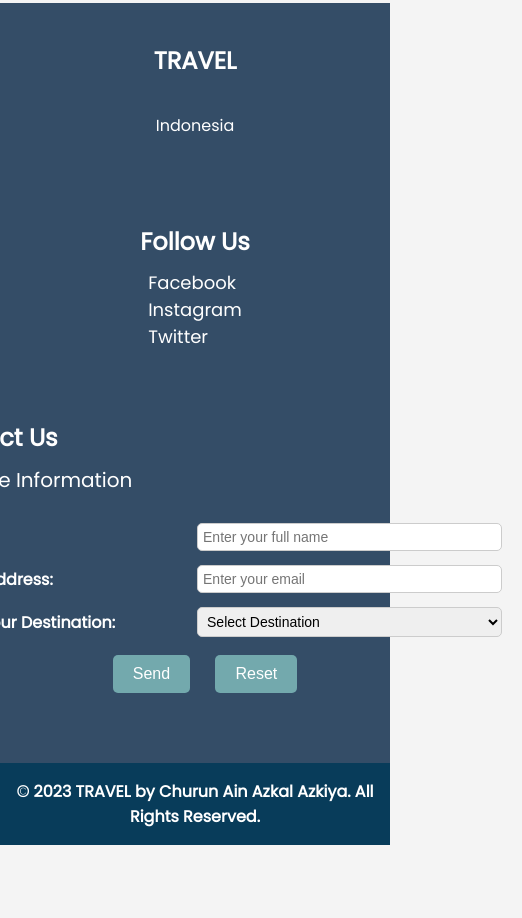
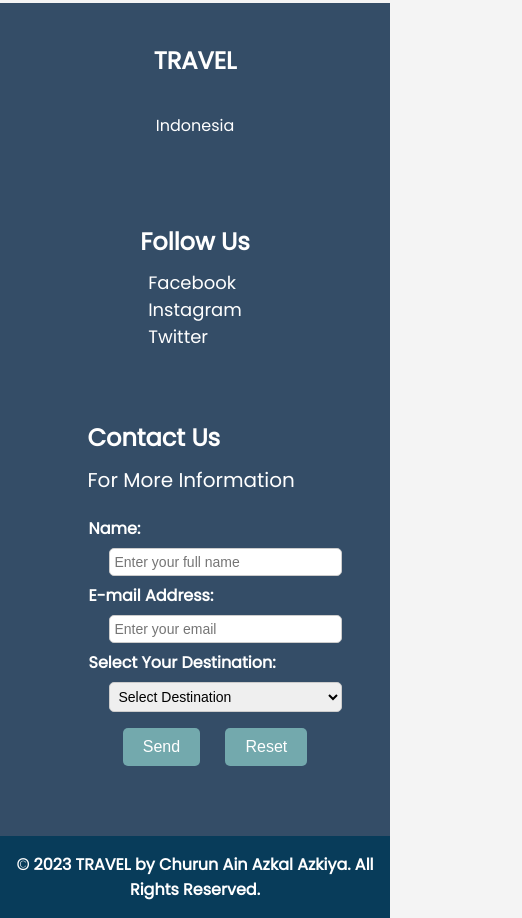
Before and after one commit to revou-fundamental-course/29-apr-24-az-saca, a plain HTML site: page index.html in a window 390 px wide. Shown: the part 1736-2654 px from the top of the page, 522 px wide, since content can reach past the window. Before the commit the page ends 2581 px from the top, so only its background shows below. Drawn offline with nearby package versions, Linux system fonts and the light colour scheme.

Commit message:
Update responsive style.css

```diff
--- a/css/style.css
+++ b/css/style.css
@@ -355,9 +355,28 @@ input[type="reset"]:hover{
     flex-direction: column;
   }
 
+  .form-registration{
+    display: flex;
+    flex-direction: column;
+    width: 100%;
+  }
+
+  table{
+    width: 100%;
+    display: flex;
+  }
+
+  table tr{
+    display: flex;
+    flex-direction: column;
+    width: 100%;
+  }
+
   .address,
   .sosmed,
   .form-registration {
     margin-bottom: 20px;
   }
+
+  .foot-note{width: 100%;}
 }
```
